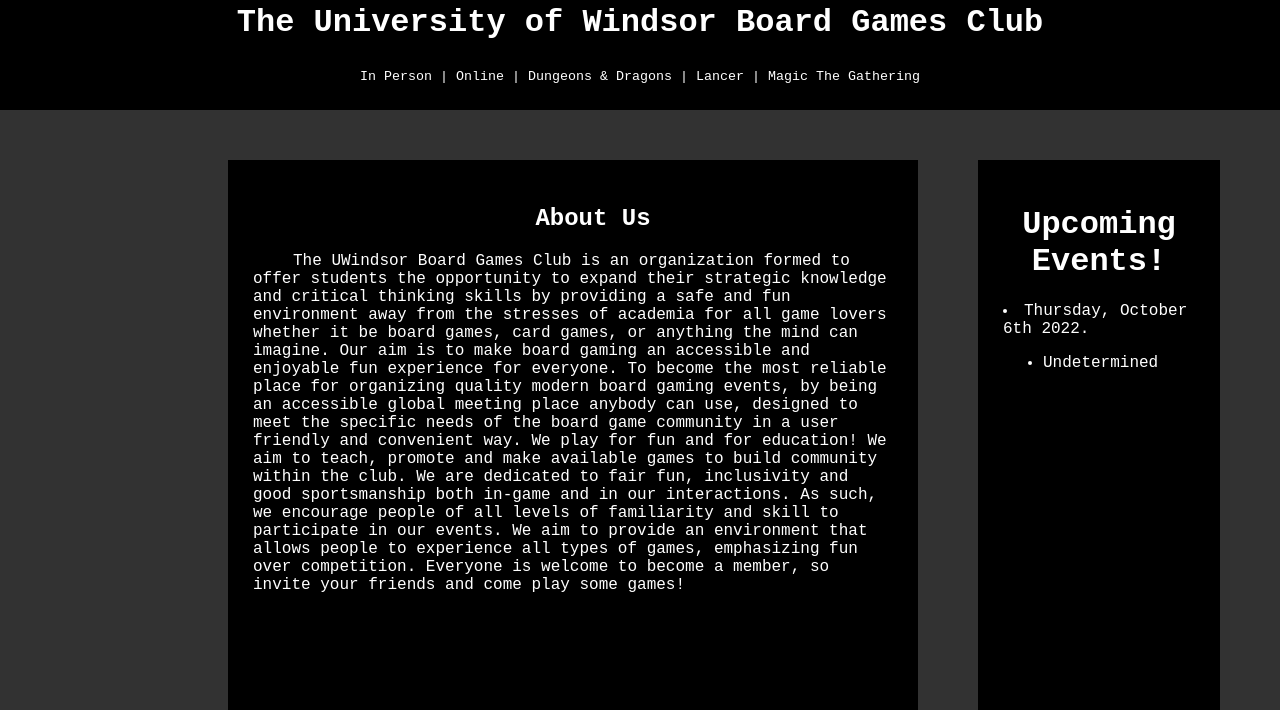
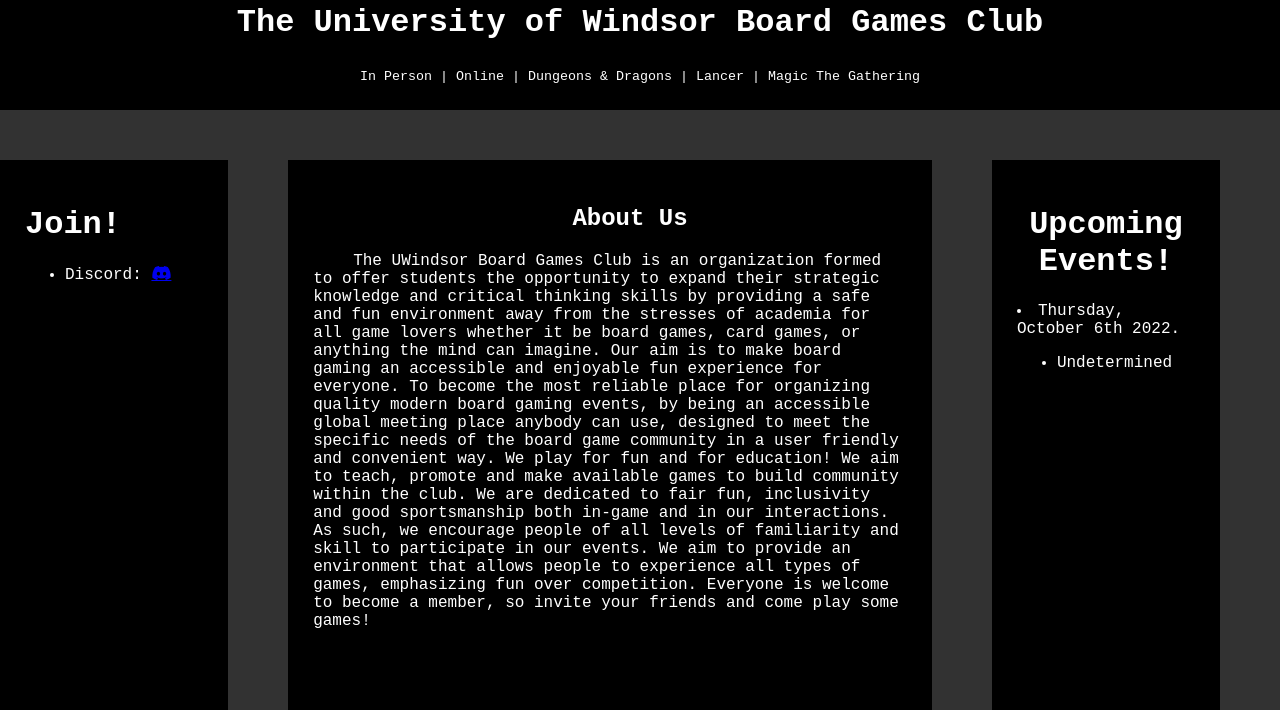
Before and after one commit to CalderJohnson/uwindsorbgcsite, a plain HTML site: page index.html in a window 1280 px wide. Shown: the part 150-860 px from the top of the page. Drawn offline with Linux system fonts and the light colour scheme.

Commit message:
Added panel with our links, set the icon

```diff
--- a/index.html
+++ b/index.html
@@ -1,8 +1,7 @@
 <!--
     This is the home page of the website.
-
     Last updated: Oct 1 2022
-    Last updated by: Morose#6189
+    Last updated by: Star#1895
 -->
 <!DOCTYPE html>
 
@@ -11,7 +10,9 @@
         <title> The University of Windsor Board Games Club </title>
         <meta name = "description" content = "Official website for The University of Windsor Board Games Club."/>
         <meta name = "viewport" content = "width=device-width, initial-scale=1.0">
+        <link rel="stylesheet" href="https://use.fontawesome.com/releases/v5.8.1/css/all.css" integrity="sha384-50oBUHEmvpQ+1lW4y57PTFmhCaXp0ML5d60M1M7uH2+nqUivzIebhndOJK28anvf" crossorigin="anonymous">
         <link rel = "stylesheet" href = "style.css">
+        <link rel = "icon" href = "images/logo.png">
     </head>
 
     <body style = "font-family: 'Courier New', Courier, monospace"> <!-- Possible TODO: Change font -->
@@ -25,6 +26,15 @@
 
         <!-- The info div is the parent div used to align about and info. -->
         <div id = "info">
+
+        <!-- Panel with links to our social medias -->
+        <div id = "social">
+            <h1> Join! </h1>
+            <ul>
+                <li>Discord: <a href = "https://discord.gg/Fh8yTVEB7z" class = "fab fa-discord"></a></li>
+            </ul>
+        </div>
+
         <section id = "about">
             <h1> About Us </h1>
             <!-- Always wrap large text. -->
@@ -47,7 +57,6 @@
             <li> Day, Month Date Year.
                 <ul> <li> Event Description </li> </ul>
             </li>
-
             If there is a pre-existing event put this format underneath it.
             This is how we will update the events for now until we implement
             the system to do automatically do it.
@@ -59,6 +68,7 @@
                 </li>
             </ul>
         </div>
+
         </div> <!-- End of info -->
     </body>
 </html>
--- a/style.css
+++ b/style.css
@@ -1,8 +1,7 @@
 /*
     Style sheet for the home page.
-
     Last update: Oct 1 2022.
-    Last updated by: Morose#6189
+    Last updated by: Star#1895
 */
 
 body {
@@ -55,6 +54,17 @@
     text-align: left;
 }
 
+/* This is the style for the social media links section */
+#social {
+    background-color: black;
+    color: white;
+    width: 15%;
+    height: 500px;
+    padding: 25px;
+    margin-right: 60px;
+    text-align: left;
+}
+
 /* This centers the title */
 #events h1 {
     text-align: center;
```
